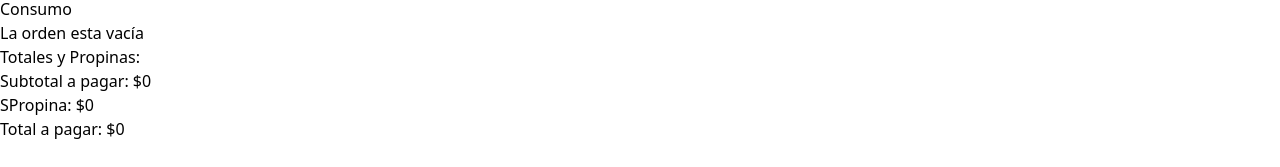
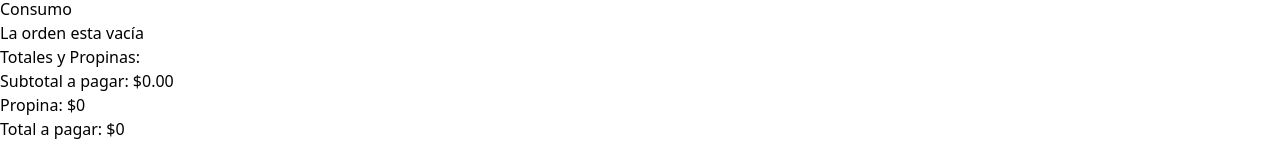
Before and after one commit to gbarrerameneses/calculadora-propina, a React (Vite) app: page / in a window 1280 px wide. Shown: the part 147-314 px from the top of the page. Built offline with nearby package versions, Linux system fonts and the light colour scheme.

Commit message:
creando function subtotalAmount para calcular el subtotal

```diff
--- a/src/App.tsx
+++ b/src/App.tsx
@@ -30,7 +30,9 @@ function App() {
           order={order} // pasa el prop a OrderContents
           removeItem={removeItem}
           />
-          <OrderTotals/>
+          <OrderTotals
+          order={order}
+          />
         </div>
       </main>
     </>
--- a/src/components/OrderTotals.tsx
+++ b/src/components/OrderTotals.tsx
@@ -1,13 +1,28 @@
+import { useMemo } from "react"
+import { OrderItem } from "../types"
+import { formatCurrency } from "../helpers"
 
-export default function OrderTotals() {
+type OrderTotalsProps = {
+    order: OrderItem[]
+}
+
+export default function OrderTotals( {order} : OrderTotalsProps ) {
+    // useMemo para evitar renders adicionales
+    /* Función para calcular el subtotal
+    // pasamos dos parametros, total y item (que es el elemento donde estamos iterando)
+    // total es un acumulador por cada vez que itera almacena en memoria el acumulado
+    // por lo que multiplicamos la cantidad por el precio e inicializamos en 0
+    */
+    const subtotalAmount = useMemo(() => order.reduce((total, item) => total + (item.quantity * item.price), 0), [order])
+
     return (
         <>
             <div className="space-y-3">
                 <h2 className="font-black text-2xl">Totales y Propinas:</h2>
                 <p>Subtotal a pagar: {''}
-                    <span className="font-bold">$0</span>
+                    <span className="font-bold">{ formatCurrency(subtotalAmount) }</span>
                 </p>
-                <p>SPropina: {''}
+                <p>Propina: {''}
                     <span className="font-bold">$0</span>
                 </p>
                 <p>Total a pagar: {''}
```
